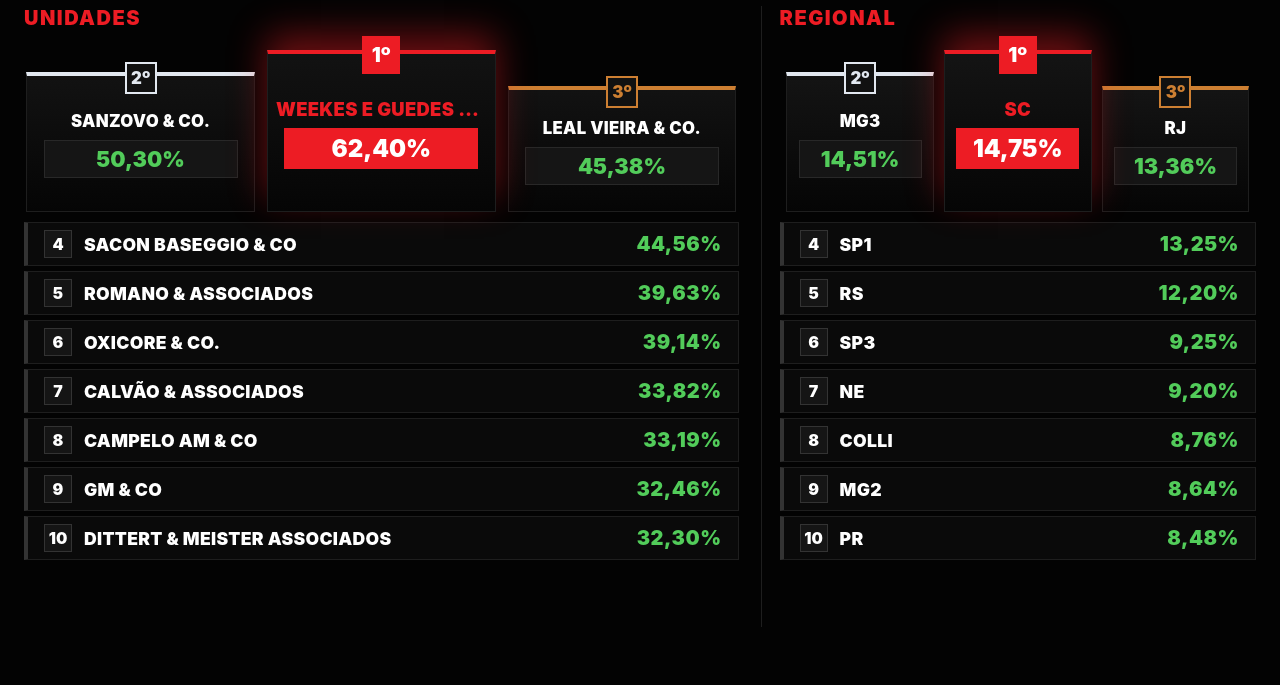
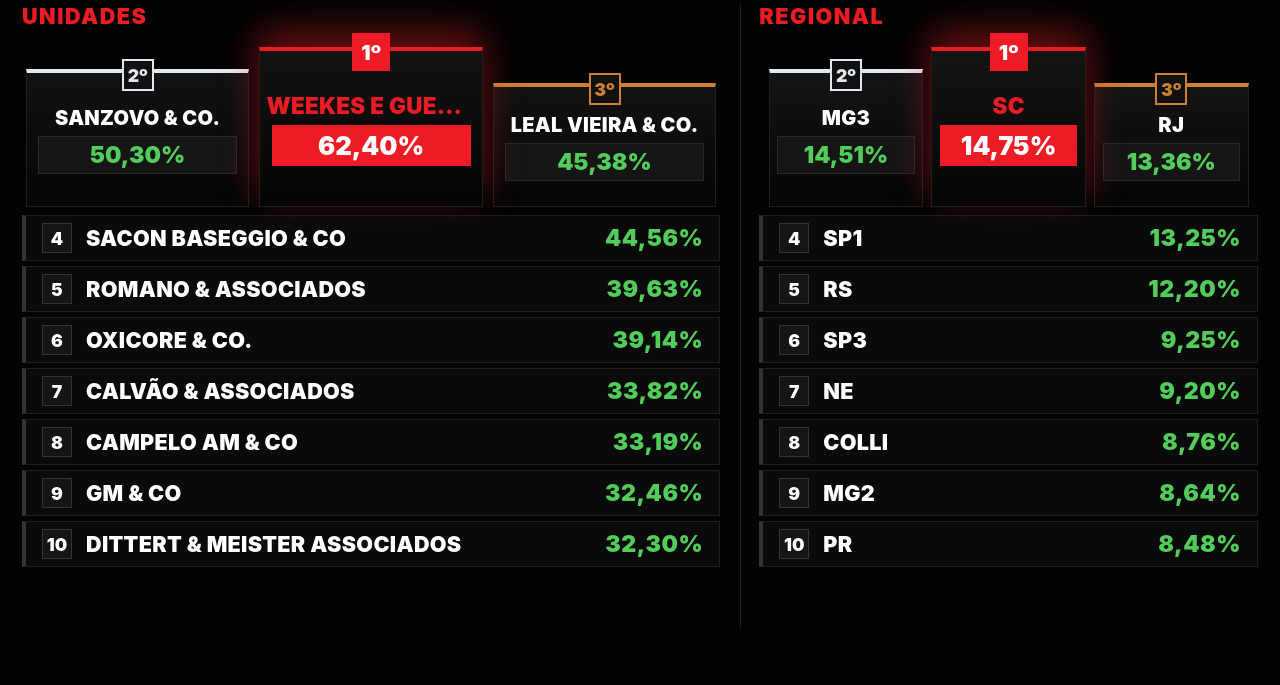
Before and after one commit to caiov4smo/ranking-cash-day, a plain HTML site: page index.html in a window 1280 px wide. Shown: the part 115-800 px from the top of the page. Drawn offline with Linux system fonts and the light colour scheme.

Commit message:
Update index.html

```diff
--- a/index.html
+++ b/index.html
@@ -44,7 +44,7 @@
             font-family: 'Inter', -apple-system, BlinkMacSystemFont, "Segoe UI", Roboto, sans-serif;
             display: flex;
             flex-direction: column;
-            padding: 18px 24px;
+            padding: 16px 22px;
             transform-origin: center center;
         }
 
@@ -56,12 +56,12 @@
             align-items: center;
             border-bottom: 2px solid var(--v4-red);
             padding-bottom: 8px;
-            margin-bottom: 12px;
+            margin-bottom: 10px;
         }
 
         .header h1 {
             margin: 0;
-            font-size: 2.1em;
+            font-size: 2.2em;
             font-weight: 900;
             letter-spacing: -0.5px;
             text-transform: uppercase;
@@ -75,7 +75,7 @@
         }
 
         #data-atual {
-            font-size: 1.25em;
+            font-size: 1.3em;
             font-weight: 900;
             color: var(--text-main);
             letter-spacing: 0.5px;
@@ -86,19 +86,19 @@
             object-fit: contain;
         }
 
-        /* Layout Principal (60% Unidades / 40% Regionais) */
+        /* Layout Principal (58% Unidades / 42% Regionais) */
         .main-content {
             display: flex;
             flex-grow: 1;
             min-height: 0;
-            gap: 22px;
+            gap: 20px;
         }
 
         .col-left {
-            flex: 1.5;
+            flex: 1.4;
             display: flex;
             flex-direction: column;
-            gap: 10px;
+            gap: 8px;
             min-width: 0;
         }
 
@@ -106,14 +106,14 @@
             flex: 1;
             display: flex;
             flex-direction: column;
-            gap: 10px;
+            gap: 8px;
             min-width: 0;
             border-left: 1px solid var(--border);
             padding-left: 18px;
         }
 
         .section-title {
-            font-size: 1.25em;
+            font-size: 1.35em;
             font-weight: 900;
             color: var(--v4-red);
             text-transform: uppercase;
@@ -124,14 +124,14 @@
             gap: 8px;
         }
 
-        /* --- PÓDIO UNIDADES (Esquerda) --- */
+        /* --- PÓDIO UNIDADES --- */
         .podium-wrapper-units {
             flex-shrink: 0;
             display: flex;
             justify-content: center;
             align-items: flex-end;
-            gap: 12px;
-            height: 170px;
+            gap: 10px;
+            height: 168px;
         }
 
         .podium-step-unit {
@@ -142,15 +142,15 @@
             flex-direction: column;
             align-items: center;
             justify-content: center;
-            gap: 8px;
-            padding: 12px 8px 10px;
+            gap: 6px;
+            padding: 10px 6px 8px;
             position: relative;
             text-align: center;
         }
 
         .podium-step-unit.step-1 {
             order: 2;
-            height: 162px;
+            height: 160px;
             border-top: 4px solid var(--v4-red);
             box-shadow: 0 -15px 35px var(--v4-red-glow);
             z-index: 2;
@@ -158,24 +158,24 @@
 
         .podium-step-unit.step-2 {
             order: 1;
-            height: 140px;
+            height: 138px;
             border-top: 4px solid var(--silver);
         }
 
         .podium-step-unit.step-3 {
             order: 3;
-            height: 126px;
+            height: 124px;
             border-top: 4px solid var(--bronze);
         }
 
-        /* --- PÓDIO REGIONAIS (Direita) --- */
+        /* --- PÓDIO REGIONAIS --- */
         .podium-wrapper-regionals {
             flex-shrink: 0;
             display: flex;
             justify-content: center;
             align-items: flex-end;
-            gap: 10px;
-            height: 170px;
+            gap: 8px;
+            height: 168px;
         }
 
         .podium-step-reg {
@@ -186,15 +186,15 @@
             flex-direction: column;
             align-items: center;
             justify-content: center;
-            gap: 8px;
-            padding: 12px 6px 10px;
+            gap: 6px;
+            padding: 10px 4px 8px;
             position: relative;
             text-align: center;
         }
 
         .podium-step-reg.step-1 {
             order: 2;
-            height: 162px;
+            height: 160px;
             border-top: 4px solid var(--v4-red);
             box-shadow: 0 -15px 35px var(--v4-red-glow);
             z-index: 2;
@@ -202,17 +202,17 @@
 
         .podium-step-reg.step-2 {
             order: 1;
-            height: 140px;
+            height: 138px;
             border-top: 4px solid var(--silver);
         }
 
         .podium-step-reg.step-3 {
             order: 3;
-            height: 126px;
+            height: 124px;
             border-top: 4px solid var(--bronze);
         }
 
-        /* Badges e Textos do Pódio */
+        /* Badges do Pódio */
         .podium-badge {
             position: absolute;
             top: -14px;
@@ -221,20 +221,21 @@
             display: flex;
             align-items: center;
             justify-content: center;
-            font-size: 1.05em;
+            font-size: 1.1em;
             font-weight: 900;
             background: #111;
             border: 2px solid;
             color: #fff;
         }
-        .step-1 .podium-badge { border-color: var(--v4-red); background: var(--v4-red); top: -18px; width: 38px; height: 38px; font-size: 1.25em; }
+        .step-1 .podium-badge { border-color: var(--v4-red); background: var(--v4-red); top: -18px; width: 38px; height: 38px; font-size: 1.3em; }
         .step-2 .podium-badge { border-color: var(--silver); color: var(--silver); }
         .step-3 .podium-badge { border-color: var(--bronze); color: var(--bronze); }
 
+        /* Nomes no Pódio (Grandes e Destacados) */
         .hunter-name {
             font-weight: 900;
-            font-size: 1.05em;
-            line-height: 1.2;
+            font-size: 1.25em;
+            line-height: 1.15;
             text-transform: uppercase;
             letter-spacing: 0.3px;
             width: 100%;
@@ -245,21 +246,21 @@
             display: block;
         }
 
-        .step-1 .hunter-name { font-size: 1.15em; color: var(--v4-red); }
+        .step-1 .hunter-name { font-size: 1.4em; color: var(--v4-red); }
 
         .podium-pct-box {
-            font-size: 1.35em;
+            font-size: 1.45em;
             font-weight: 900;
             color: var(--green);
             background: #151515;
             border: 1px solid #282828;
-            padding: 5px 12px;
+            padding: 4px 10px;
             text-align: center;
-            width: 92%;
+            width: 95%;
         }
-        .step-1 .podium-pct-box { color: #fff; background: var(--v4-red); border-color: var(--v4-red); font-size: 1.5em; }
+        .step-1 .podium-pct-box { color: #fff; background: var(--v4-red); border-color: var(--v4-red); font-size: 1.6em; }
 
-        /* --- LISTAS COMPACTAS (Fontes Maiores & Negrito) --- */
+        /* --- LISTAS COMPACTAS (Fontes Maiores & Negrito Pesado) --- */
         .ranking-list {
             flex-grow: 1;
             display: flex;
@@ -270,7 +271,7 @@
 
         .ranking-card {
             flex: 0 0 auto;
-            height: 44px;
+            height: 46px;
             background: var(--card-bg);
             padding: 0 16px;
             display: flex;
@@ -290,16 +291,16 @@
         .card-left-group {
             display: flex;
             align-items: center;
-            gap: 12px;
+            gap: 14px;
             min-width: 0;
             flex: 1;
         }
 
         .badge-rank-list {
-            font-size: 1em;
+            font-size: 1.1em;
             font-weight: 900;
-            width: 28px;
-            height: 28px;
+            width: 30px;
+            height: 30px;
             display: flex;
             align-items: center;
             justify-content: center;
@@ -311,7 +312,7 @@
 
         .hunter-name-list {
             font-weight: 900;
-            font-size: 1.1em;
+            font-size: 1.35em;
             color: var(--text-main);
             text-align: left;
             margin: 0;
@@ -323,7 +324,7 @@
         }
 
         .pct-label-pure {
-            font-size: 1.25em;
+            font-size: 1.45em;
             font-weight: 900;
             color: var(--green);
             white-space: nowrap;
```
